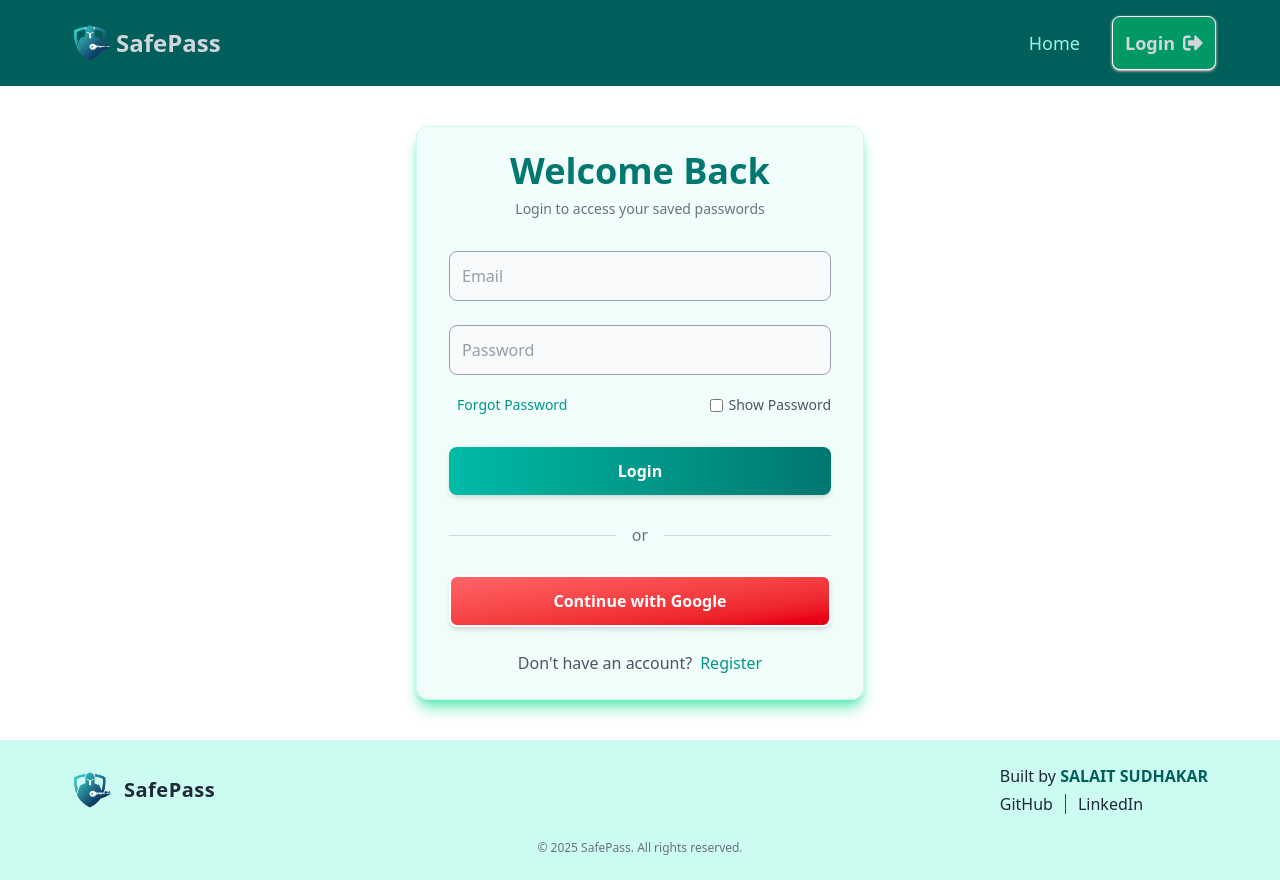
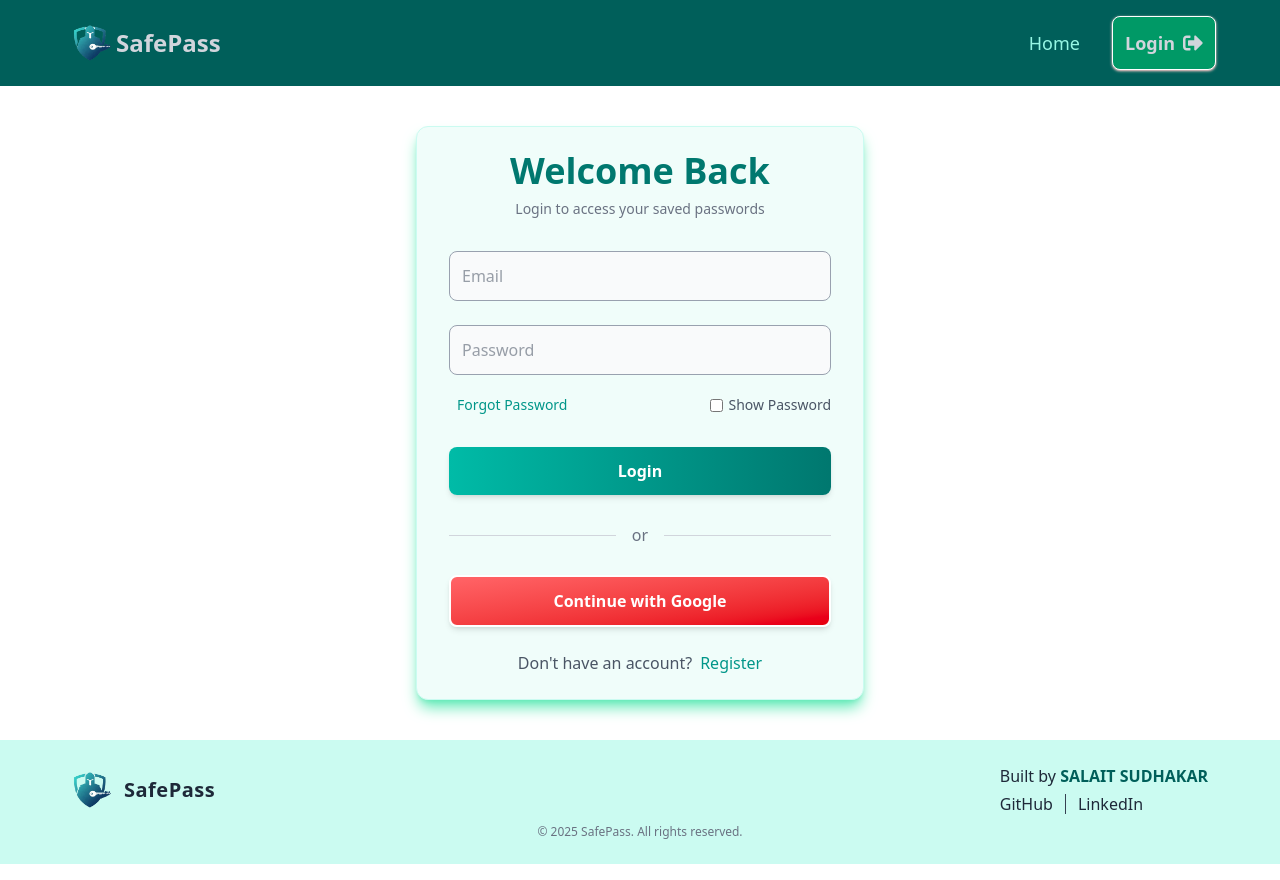
Before and after one commit to SalaitSudhakar/password-manager-frontend, a React (Vite) app: page /login in a window 1280 px wide. Built offline with nearby package versions, Linux system fonts and the light colour scheme; no server answers.

Commit message:
Adjust styles

```diff
--- a/src/Components/Footer.jsx
+++ b/src/Components/Footer.jsx
@@ -14,7 +14,7 @@ const Footer = ({ hidecomponent }) => {
         isSidebarOpen ? "sm:ml-60" : "sm:ml-16"
       }`}
     >
-      <div className="flex flex-row flex-wrap justify-between items-center p-2 max-w-6xl mx-auto gap-5">
+      <div className="flex flex-row flex-wrap justify-between items-center p-2 pb-0 max-w-6xl mx-auto gap-5 sm:gap-2">
         {/* Logo & Title */}
         <div className="flex items-center gap-3">
           <img src="logo.png" alt="logo" className="w-6 h-6 sm:w-10 sm:h-10" />
@@ -51,7 +51,7 @@ const Footer = ({ hidecomponent }) => {
           </div>
         </div>
       </div>
-      <p className="text-xs text-gray-500 mt-2 p-2 text-center">
+      <p className="text-xs text-gray-500 mt-2 sm:mt-0 p-2 text-center">
         © {new Date().getFullYear()} SafePass. All rights reserved.
       </p>
     </div>
--- a/src/Pages/Home.jsx
+++ b/src/Pages/Home.jsx
@@ -5,7 +5,7 @@ import { FaBolt, FaShieldAlt, FaLock } from "react-icons/fa";
 
 const Home = () => {
   return (
-    <div className="min-h-screen bg-teal-50 text-gray-800 ">
+    <div className="bg-teal-50 text-gray-800 ">
       {/* Hero Section */}
       <div className="max-w-6xl mx-auto py-20 flex flex-col-reverse sm:flex-col items-center justify-center gap-10 ">
         {/* Text Content */}
--- a/src/Pages/Profile.jsx
+++ b/src/Pages/Profile.jsx
@@ -69,12 +69,12 @@ const Profile = () => {
       </Helmet>
       {isPageLoading ? (
         <>
-          <div className="absolute inset-0 w-full min-h-screen bg-black/20 backdrop-blur-sm flex items-center justify-center">
+          <div className="absolute inset-0 w-full bg-black/20 backdrop-blur-sm flex items-center justify-center">
             <PulseLoader size={25} color={"#14b8a6"} />
           </div>
         </>
       ) : (
-        <div className="w-full min-h-screen max-w-2xl mx-auto py-10 md:px-2 ">
+        <div className="w-full max-w-2xl mx-auto py-10 md:px-2 ">
           <div className="flex flex-col gap-4 px-1 sm:px-2 mx-auto">
             {/* Left Side Content */}
             <div className="flex flex-wrap gap-0.5 md:gap-1">
```
